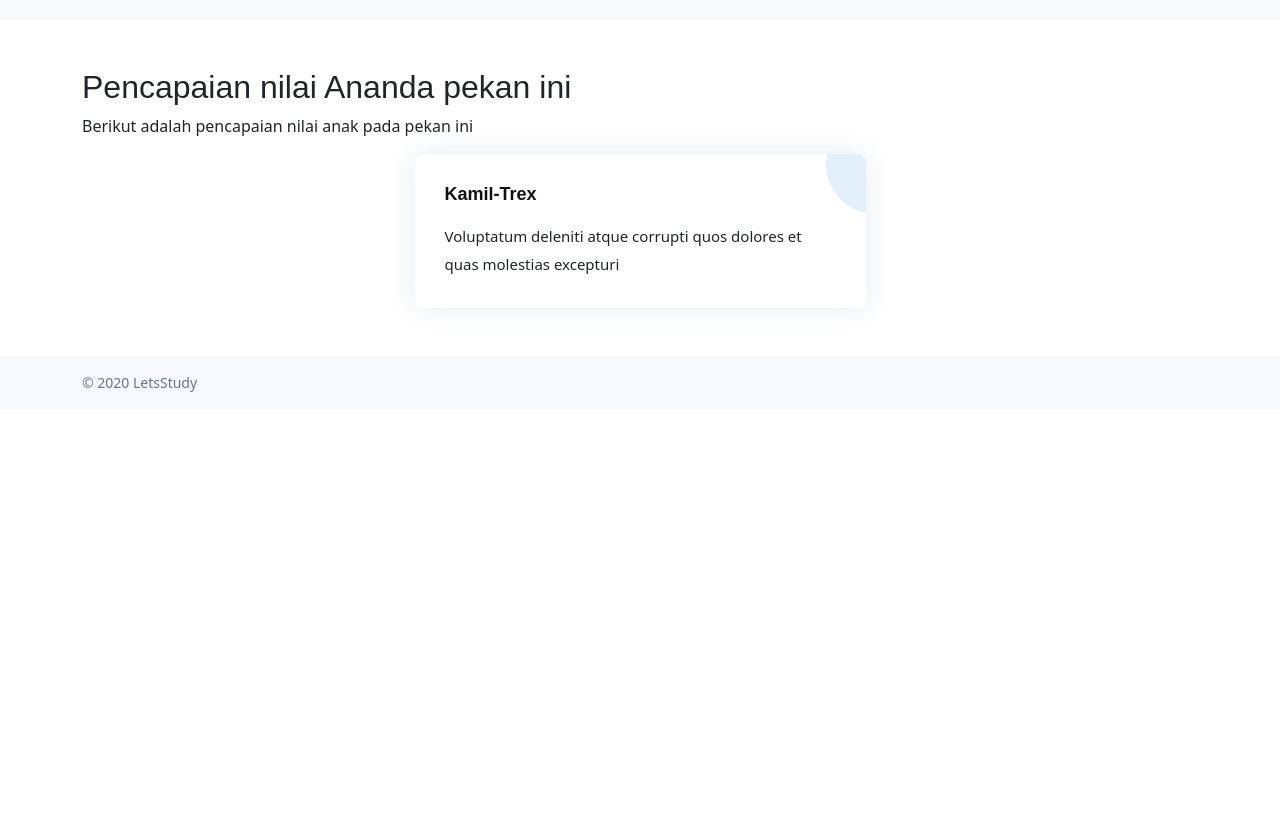
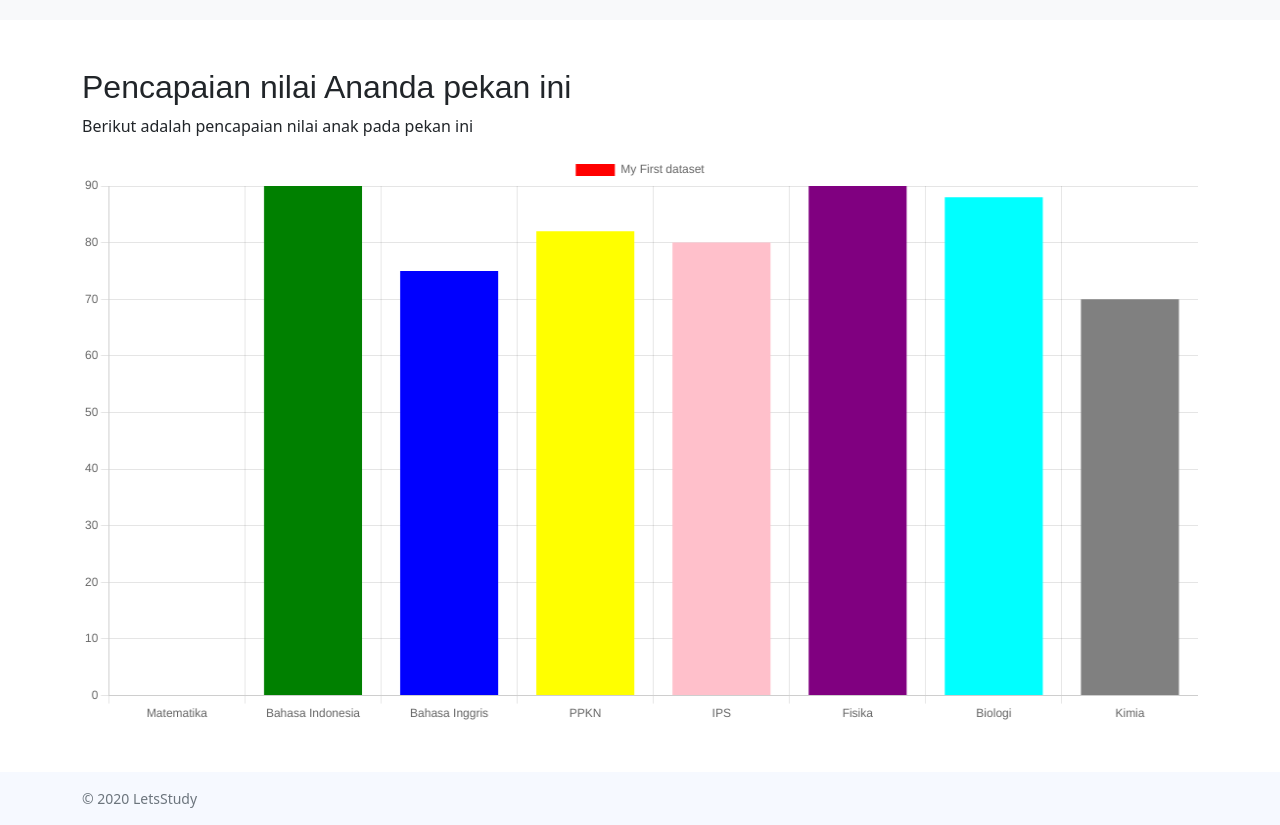
Before and after one commit to harsyah-nail-lathif/letsstudy, a website: page Statistik/statistik.html in a window 1280 px wide. Shown: the part 780-1605 px from the top of the page. Before the commit the page ends 1189 px from the top, so only its background shows below. Drawn offline with nearby package versions, Linux system fonts and the light colour scheme.

Commit message:
statistic update

```diff
--- a/Statistik/statistik.css
+++ b/Statistik/statistik.css
@@ -40,6 +40,10 @@ section {
 .section-header {
     text-align: center;
     padding-bottom: 40px;
+}
+
+.title{
+    font-size: 24px;
 }
 
 .section-header h2 {
--- a/Statistik/statistik.html
+++ b/Statistik/statistik.html
@@ -33,6 +33,7 @@
     <meta http-equiv="X-UA-Compatible" content="IE=edge">
     <meta name="viewport" content="width=device-width, initial-scale=1.0">
     <title>LetsStudy</title>
+    <script src="https://cdn.jsdelivr.net/npm/chart.js"></script>
 
 </head>
 
@@ -92,15 +93,20 @@
                     <canvas id="myChart"></canvas>
                 </div> -->
 
-                <div class="row mb-5 d-flex justify-content-center  g-4">
-                    <div class="col-md-6 col-lg-5 d-flex align-items-stretch mb-5 mb-lg-0">
+                <div class="row mb-5 d-flex justify-content-center  g-4" data-aos="fade-up">
+
+                    <canvas id="myChart">
+                        <input type="number" id="mtk">
+                    </canvas>
+
+                    <!-- <div class="col-md-6 col-lg-5 d-flex align-items-stretch mb-5 mb-lg-0">
                         <div class="icon-box" data-aos="fade-up" data-aos-delay="100">
                             <h4 class="title">
                                 <p>Kamil-Trex</p>
                             </h4>
                             <p class="description">Voluptatum deleniti atque corrupti quos dolores et quas molestias
                                 excepturi</p>
-                        </div>
+                        </div> -->
                     </div>
 
                     <!-- <div class="col-md-6 col-lg-5 d-flex align-items-center mb-5 mb-lg-0">
@@ -149,30 +155,26 @@
     </footer>
     <!-- end of footer -->
 
-    <script src="../vendor/purecounter/purecounter.js"></script>
-    <script src="../vendor/aos/aos.js"></script>
-    <script src="../vendor/bootstrap/js/bootstrap.bundle.min.js"></script>
-    <script src="../vendor/glightbox/js/glightbox.min.js"></script>
-    <script src="../vendor/isotope-layout/isotope.pkgd.min.js"></script>
-    <script src="../vendor/swiper/swiper-bundle.min.js"></script>
-    <script src="../vendor/php-email-form/validate.js"></script>
-    <script src="../Statistik/statistik.js"></script>
-    <script>const labels = [
-        'January',
-        'February',
-        'March',
-        'April',
-        'May',
-        'June',
+    <script class="title">const labels = [
+        'Matematika',
+        'Bahasa Indonesia',
+        'Bahasa Inggris',
+        'PPKN',
+        'IPS',
+        'Fisika',
+        'Biologi',
+        'Kimia'
       ];
 
       const data = {
         labels: labels,
         datasets: [{
           label: 'My First dataset',
-          backgroundColor: 'rgb(255, 99, 132)',
+          backgroundColor: ['red', 'green', 'blue', 'yellow', 'pink', 'purple', 'cyan', 'grey'],
           borderColor: 'rgb(255, 99, 132)',
-          data: [0, 10, 5, 2, 20, 30, 45],
+          data: [
+          document.getElementById('mtk').value,
+          90, 75, 82, 80, 90, 88, 70],
         }]
       };
 
@@ -182,10 +184,21 @@
         options: {}
       };
 
-      const myChart = new Chart(
-  document.getElementById('myChart'),
-  config
-);</script>
+    const myChart = new Chart(
+    document.getElementById('myChart'),
+    config
+  );
+
+  </script>
+    <script src="../vendor/purecounter/purecounter.js"></script>
+    <script src="../vendor/aos/aos.js"></script>
+    <script src="../vendor/bootstrap/js/bootstrap.bundle.min.js"></script>
+    <script src="../vendor/glightbox/js/glightbox.min.js"></script>
+    <script src="../vendor/isotope-layout/isotope.pkgd.min.js"></script>
+    <script src="../vendor/swiper/swiper-bundle.min.js"></script>
+    <script src="../vendor/php-email-form/validate.js"></script>
+    <script src="../Statistik/statistik.js"></script>
+
 
 </body>
 
```
